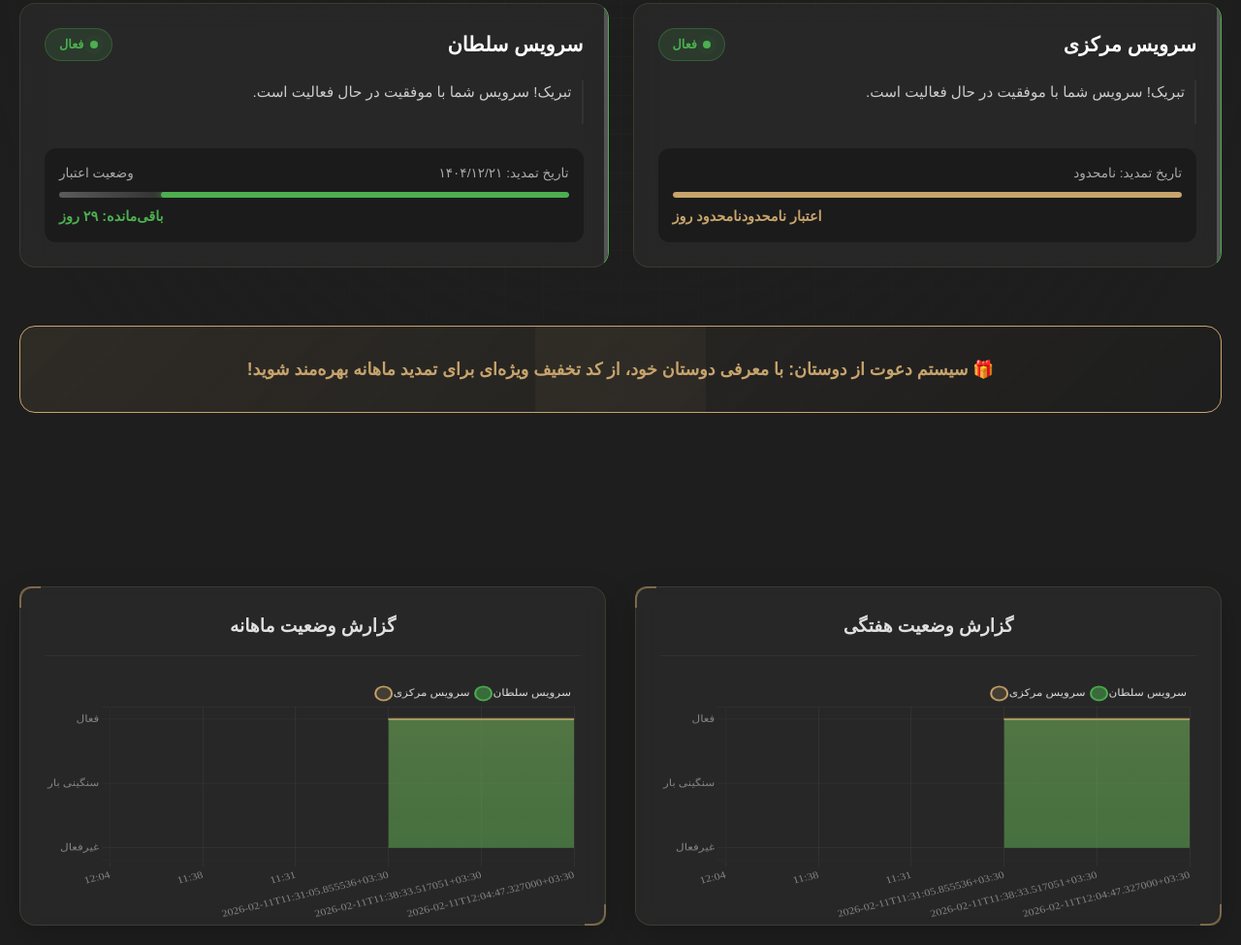
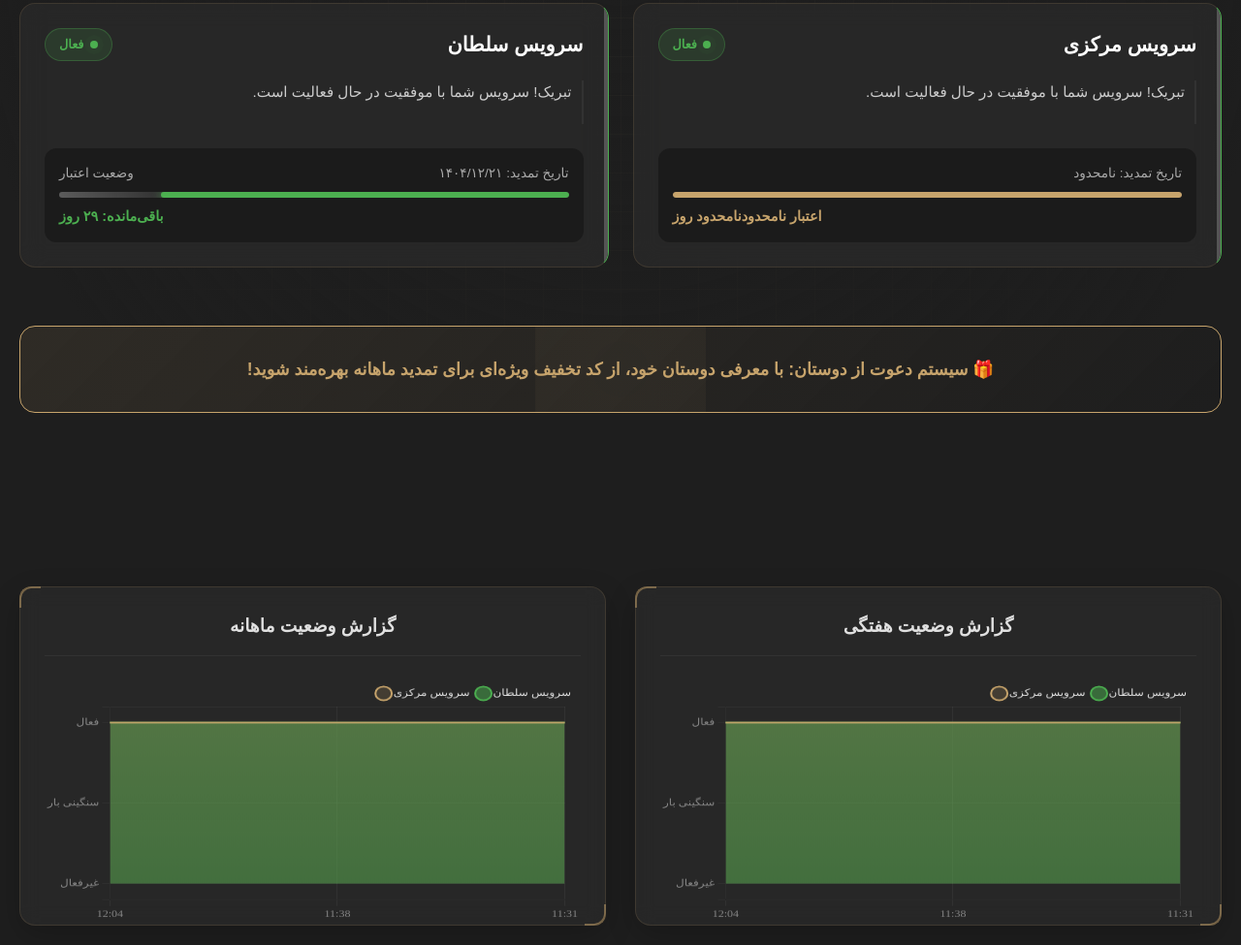
Before and after one commit to beepboopbeeeep/service-monitoring, a plain HTML site: page index.html in a window 1280 px wide. Shown: the part 462-1437 px from the top of the page at 97% size. Drawn offline with nearby package versions, Linux system fonts and the light colour scheme; a small style sheet from the web is missing.

Commit message:
Update index.html

```diff
--- a/index.html
+++ b/index.html
@@ -3,7 +3,7 @@
 <head>
     <meta charset="UTF-8">
     <meta name="viewport" content="width=device-width, initial-scale=1.0">
-    <title>پنل مانیتورینگ وضعیت سرورها | حرفه‌ای</title>
+    <title>پنل مانیتورینگ وضعیت سرورها</title>
 
     <!-- Fonts -->
     <link href="https://cdn.jsdelivr.net/gh/rastikerdar/vazirmatn@v33.003/Vazirmatn-font-face.css" rel="stylesheet" type="text/css" />
@@ -681,10 +681,11 @@
 
             // پردازش داده‌ها
             const datasets = serviceNames.map((name, index) => {
+                const serviceHistory = history.filter(h => h.service_name === name);
                 return {
                     label: name,
-                    data: history.filter(h => h.service_name === name).map(h => ({
-                        x: h.timestamp,
+                    data: serviceHistory.map(h => ({
+                        x: h.time_label, // استفاده از time_label به جای timestamp
                         y: statusMap[h.status] || 0
                     })),
                     borderColor: borderColors[index % borderColors.length],
@@ -742,7 +743,7 @@
                 scales: {
                     x: {
                         type: 'category',
-                        labels: [...new Set(history.map(h => h.time_label))].reverse(),
+                        labels: [...new Set(history.map(h => h.time_label))].reverse(), // این قسمت دیگر لازم نیست چون دیتا در x قرار می‌گیرد
                         ticks: { color: '#888', font: { family: 'Vazirmatn' } },
                         grid: { color: 'rgba(255,255,255,0.05)', drawBorder: false }
                     },
```
